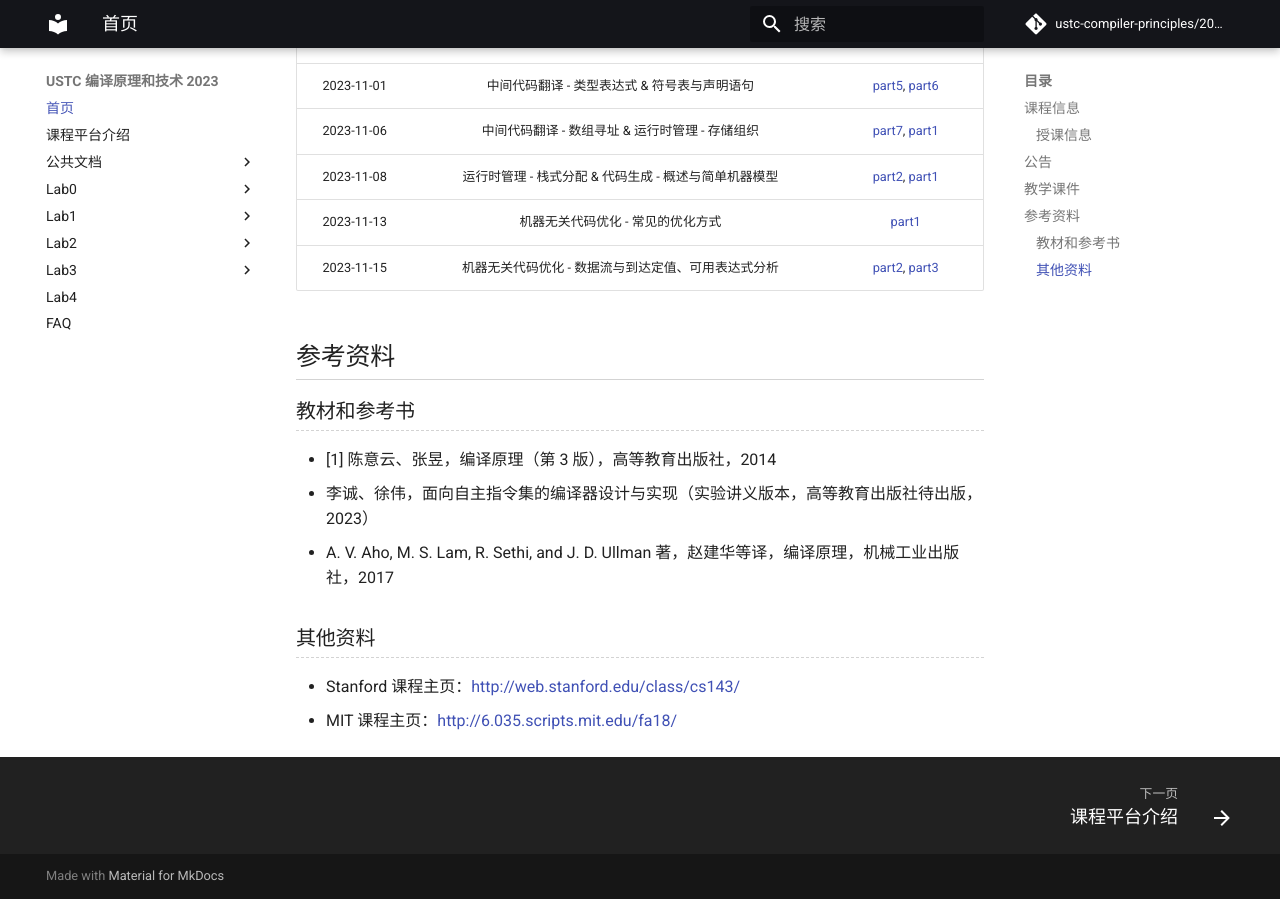
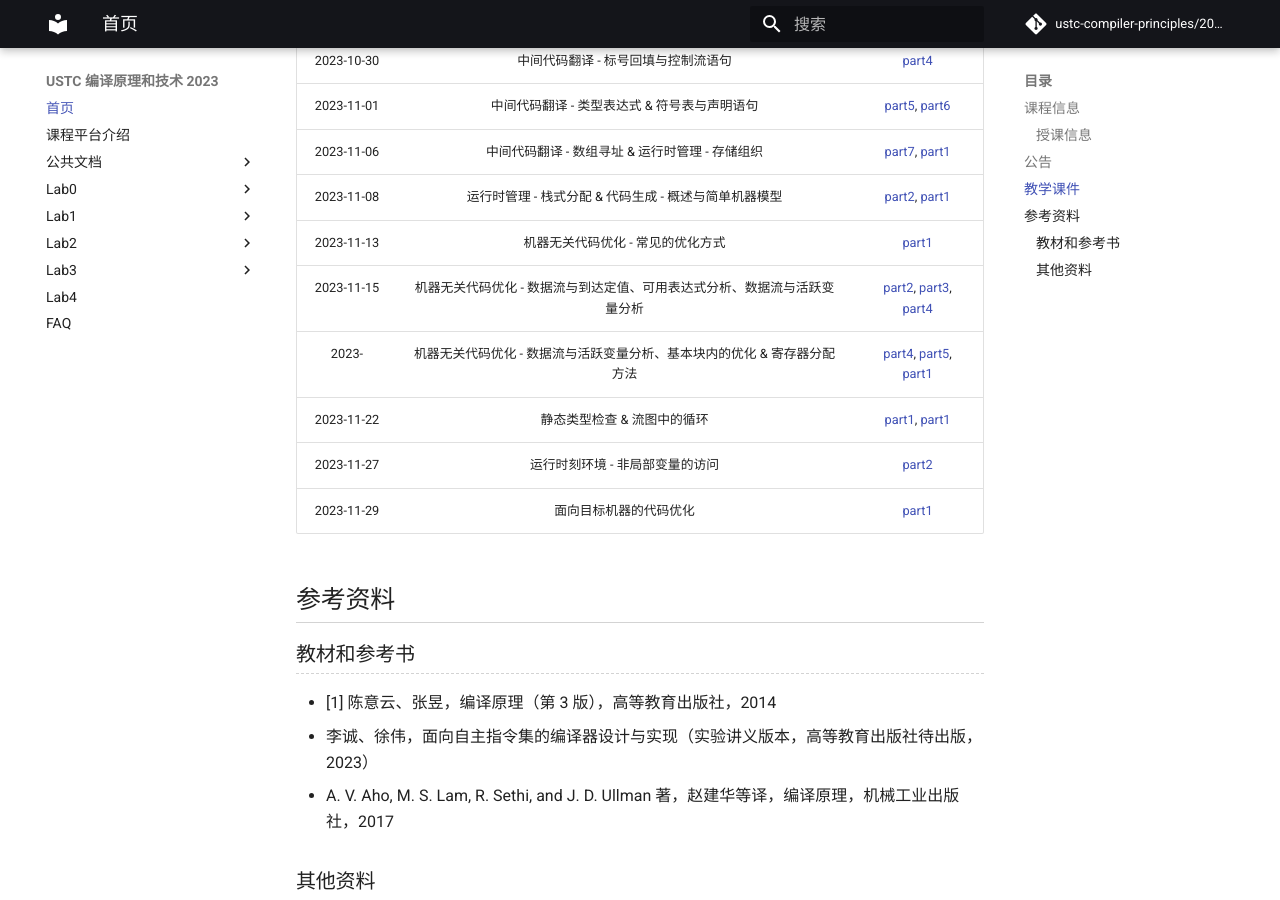
Before and after one commit to ustc-compiler-principles/2023, an MkDocs documentation site: the page built from docs/README.md, in a window 1280 px wide and 900 px high, scrolled down 2170 px. Built offline with MkDocs 1.6.1 and Material for MkDocs 9.7.7, drawn with Linux system fonts in a browser that asks for light colours; comment, search, counter and statistics services are not loaded.

Commit message:
Update README.md

```diff
--- a/docs/README.md
+++ b/docs/README.md
@@ -43,26 +43,30 @@
 
 ## 教学课件
 
-|    日期    |                          标题                          |                                                                                                                 课件                                                                                                                  |
-| :--------: | :----------------------------------------------------: | :-----------------------------------------------------------------------------------------------------------------------------------------------------------------------------------------------------------------------------------: |
-| 2023-09-04 |                   编译原理和技术导论                   |                                                                              [part1](https://rec.ustc.edu.cn/share/be63e5f0-4bbf-11ee-ab8f-8556ef2e1b82)                                                                              |
-| 2023-09-06 |                        词法分析                        | [part1](https://rec.ustc.edu.cn/share/7c8cb640-4bfa-11ee-801b-996bfe70e4c4), [part2](https://rec.ustc.edu.cn/share/971f5a80-4bfa-11ee-9c40-3f9629e3618a), [part3](https://rec.ustc.edu.cn/share/daf23f60-4bfa-11ee-ba03-e1b373b96f27) |
-| 2023-09-11 |               语法分析 - 上下文无关文法                |                                                                              [part1](https://rec.ustc.edu.cn/share/1adc23a0-5043-11ee-ae58-c51868b36892)                                                                              |
-| 2023-09-13 |             语法分析 - 自顶向下 - 递归下降             |                                                                              [part2](https://rec.ustc.edu.cn/share/11c40120-5208-11ee-8fb3-0b34e4219c8a)                                                                              |
-| 2023-09-18 |            语法分析 - 自顶向下 - LL(1) 文法            |                                                                              [part3](https://rec.ustc.edu.cn/share/08643ef0-5564-11ee-88f3-1509f631aa4a)                                                                              |
-| 2023-09-20 |  语法分析 - 自底向上 - 移进规约 & LR 分析器的简单模型  |                                       [part4](https://rec.ustc.edu.cn/share/fcba4990-5772-11ee-a14c-a36e421ab311), [part5](https://rec.ustc.edu.cn/share/08206b90-5773-11ee-a7a9-2766281e042e)                                        |
-| 2023-09-25 |       语法分析 - 简单的 LR 方法 & 规范的 LR 方法       |                                       [part6](https://rec.ustc.edu.cn/share/1a7a4df0-5b4c-11ee-8033-1da927361dcb), [part7](https://rec.ustc.edu.cn/share/322166f0-5b4c-11ee-b6aa-cb031e864251)                                        |
-| 2023-09-27 |                      中间代码表示                      |                                                                              [part1](https://rec.ustc.edu.cn/share/3fba3780-64dc-11ee-b89d-3bff5ec34c27)                                                                              |
-| 2023-10-07 |      语法制导翻译 - 语法制导定义 & S/L 属性的定义      |                                       [part1](https://rec.ustc.edu.cn/share/e0e4d8e0-5cdf-11ee-a097-75437996f503), [part2](https://rec.ustc.edu.cn/share/10e6d050-68c7-11ee-a697-13d9155d40a5)                                        |
-| 2023-10-11 | 语法制导翻译 - 语法制导翻译方案 & L 属性定义的翻译方案 |                                       [part3](https://rec.ustc.edu.cn/share/60f07260-68c7-11ee-ac16-c97fd4666cee), [part4](https://rec.ustc.edu.cn/share/71c78a80-68c7-11ee-b670-b5952f4e628a)                                        |
-| 2023-10-16 |      中间代码翻译 - 简单语句、控制流与布尔表达式       |                                       [part1](https://rec.ustc.edu.cn/share/aaa7e250-81e3-11ee-b601-cf1e5b684040), [part2](https://rec.ustc.edu.cn/share/b97993e0-81e3-11ee-b4bf-238eae90436f)                                        |
-| 2023-10-18 |          中间代码翻译 - 标号回填与布尔表达式           |                                                                              [part3](https://rec.ustc.edu.cn/share/898d59b0-81e4-11ee-a431-a7ebbdb09b39)                                                                              |
-| 2023-10-30 |          中间代码翻译 - 标号回填与控制流语句           |                                                                              [part4](https://rec.ustc.edu.cn/share/898d59b0-81e4-11ee-a431-a7ebbdb09b39)                                                                              |
-| 2023-11-01 |      中间代码翻译 - 类型表达式 & 符号表与声明语句      |                                       [part5](https://rec.ustc.edu.cn/share/898d59b0-81e4-11ee-a431-a7ebbdb09b39), [part6](https://rec.ustc.edu.cn/share/898d59b0-81e4-11ee-a431-a7ebbdb09b39)                                        |
-| 2023-11-06 |    中间代码翻译 - 数组寻址 & 运行时管理 - 存储组织     |                                       [part7](https://rec.ustc.edu.cn/share/898d59b0-81e4-11ee-a431-a7ebbdb09b39), [part1](https://rec.ustc.edu.cn/share/898d59b0-81e4-11ee-a431-a7ebbdb09b39)                                        |
-| 2023-11-08 | 运行时管理 - 栈式分配 & 代码生成 - 概述与简单机器模型  |                                       [part2](https://rec.ustc.edu.cn/share/898d59b0-81e4-11ee-a431-a7ebbdb09b39), [part1](https://rec.ustc.edu.cn/share/898d59b0-81e4-11ee-a431-a7ebbdb09b39)                                        |
-| 2023-11-13 |           机器无关代码优化 - 常见的优化方式            |                                                                              [part1](https://rec.ustc.edu.cn/share/898d59b0-81e4-11ee-a431-a7ebbdb09b39)                                                                              |
-| 2023-11-15 |  机器无关代码优化 - 数据流与到达定值、可用表达式分析   |                                       [part2](https://rec.ustc.edu.cn/share/ec735a10-8372-11ee-a33f-3f4ce56e99ac), [part3](https://rec.ustc.edu.cn/share/f7edf830-8372-11ee-a4ee-89e3b900b6a4)                                        |
+|    日期    |                             标题                             |                             课件                             |
+| :--------: | :----------------------------------------------------------: | :----------------------------------------------------------: |
+| 2023-09-04 |                      编译原理和技术导论                      | [part1](https://rec.ustc.edu.cn/share/be63e5f0-4bbf-11ee-ab8f-8556ef2e1b82) |
+| 2023-09-06 |                           词法分析                           | [part1](https://rec.ustc.edu.cn/share/7c8cb640-4bfa-11ee-801b-996bfe70e4c4), [part2](https://rec.ustc.edu.cn/share/971f5a80-4bfa-11ee-9c40-3f9629e3618a), [part3](https://rec.ustc.edu.cn/share/daf23f60-4bfa-11ee-ba03-e1b373b96f27) |
+| 2023-09-11 |                  语法分析 - 上下文无关文法                   | [part1](https://rec.ustc.edu.cn/share/1adc23a0-5043-11ee-ae58-c51868b36892) |
+| 2023-09-13 |                语法分析 - 自顶向下 - 递归下降                | [part2](https://rec.ustc.edu.cn/share/11c40120-5208-11ee-8fb3-0b34e4219c8a) |
+| 2023-09-18 |               语法分析 - 自顶向下 - LL(1) 文法               | [part3](https://rec.ustc.edu.cn/share/08643ef0-5564-11ee-88f3-1509f631aa4a) |
+| 2023-09-20 |     语法分析 - 自底向上 - 移进规约 & LR 分析器的简单模型     | [part4](https://rec.ustc.edu.cn/share/fcba4990-5772-11ee-a14c-a36e421ab311), [part5](https://rec.ustc.edu.cn/share/08206b90-5773-11ee-a7a9-2766281e042e) |
+| 2023-09-25 |          语法分析 - 简单的 LR 方法 & 规范的 LR 方法          | [part6](https://rec.ustc.edu.cn/share/1a7a4df0-5b4c-11ee-8033-1da927361dcb), [part7](https://rec.ustc.edu.cn/share/322166f0-5b4c-11ee-b6aa-cb031e864251) |
+| 2023-09-27 |                         中间代码表示                         | [part1](https://rec.ustc.edu.cn/share/3fba3780-64dc-11ee-b89d-3bff5ec34c27) |
+| 2023-10-07 |         语法制导翻译 - 语法制导定义 & S/L 属性的定义         | [part1](https://rec.ustc.edu.cn/share/e0e4d8e0-5cdf-11ee-a097-75437996f503), [part2](https://rec.ustc.edu.cn/share/10e6d050-68c7-11ee-a697-13d9155d40a5) |
+| 2023-10-11 |    语法制导翻译 - 语法制导翻译方案 & L 属性定义的翻译方案    | [part3](https://rec.ustc.edu.cn/share/60f07260-68c7-11ee-ac16-c97fd4666cee), [part4](https://rec.ustc.edu.cn/share/71c78a80-68c7-11ee-b670-b5952f4e628a) |
+| 2023-10-16 |         中间代码翻译 - 简单语句、控制流与布尔表达式          | [part1](https://rec.ustc.edu.cn/share/aaa7e250-81e3-11ee-b601-cf1e5b684040), [part2](https://rec.ustc.edu.cn/share/b97993e0-81e3-11ee-b4bf-238eae90436f) |
+| 2023-10-18 |             中间代码翻译 - 标号回填与布尔表达式              | [part3](https://rec.ustc.edu.cn/share/898d59b0-81e4-11ee-a431-a7ebbdb09b39) |
+| 2023-10-30 |             中间代码翻译 - 标号回填与控制流语句              | [part4](https://rec.ustc.edu.cn/share/898d59b0-81e4-11ee-a431-a7ebbdb09b39) |
+| 2023-11-01 |         中间代码翻译 - 类型表达式 & 符号表与声明语句         | [part5](https://rec.ustc.edu.cn/share/898d59b0-81e4-11ee-a431-a7ebbdb09b39), [part6](https://rec.ustc.edu.cn/share/898d59b0-81e4-11ee-a431-a7ebbdb09b39) |
+| 2023-11-06 |       中间代码翻译 - 数组寻址 & 运行时管理 - 存储组织        | [part7](https://rec.ustc.edu.cn/share/898d59b0-81e4-11ee-a431-a7ebbdb09b39), [part1](https://rec.ustc.edu.cn/share/898d59b0-81e4-11ee-a431-a7ebbdb09b39) |
+| 2023-11-08 |    运行时管理 - 栈式分配 & 代码生成 - 概述与简单机器模型     | [part2](https://rec.ustc.edu.cn/share/898d59b0-81e4-11ee-a431-a7ebbdb09b39), [part1](https://rec.ustc.edu.cn/share/898d59b0-81e4-11ee-a431-a7ebbdb09b39) |
+| 2023-11-13 |              机器无关代码优化 - 常见的优化方式               | [part1](https://rec.ustc.edu.cn/share/898d59b0-81e4-11ee-a431-a7ebbdb09b39) |
+| 2023-11-15 | 机器无关代码优化 - 数据流与到达定值、可用表达式分析、数据流与活跃变量分析 | [part2](https://rec.ustc.edu.cn/share/ec735a10-8372-11ee-a33f-3f4ce56e99ac), [part3](https://rec.ustc.edu.cn/share/f7edf830-8372-11ee-a4ee-89e3b900b6a4), [part4](https://rec.ustc.edu.cn/share/49526e90-9043-11ee-b984-bfcfb1e71335) |
+|   2023-    | 机器无关代码优化 - 数据流与活跃变量分析、基本块内的优化 & 寄存器分配方法 | [part4](https://rec.ustc.edu.cn/share/49526e90-9043-11ee-b984-bfcfb1e71335), [part5](https://rec.ustc.edu.cn/share/6b7a21f0-9043-11ee-b553-ab6f413f1658), [part1](https://rec.ustc.edu.cn/share/05972ed0-9044-11ee-9278-b9679a1c57b3) |
+| 2023-11-22 |                 静态类型检查 & 流图中的循环                  | [part1](https://rec.ustc.edu.cn/share/60bbf180-9045-11ee-bc96-e388a9810d5b), [part1](https://rec.ustc.edu.cn/share/4ad00130-9045-11ee-a6b5-83f7236ec56e) |
+| 2023-11-27 |               运行时刻环境 - 非局部变量的访问                | [part2](https://rec.ustc.edu.cn/share/bef41780-9045-11ee-8887-1ba1740d80fe) |
+| 2023-11-29 |                    面向目标机器的代码优化                    | [part1](https://rec.ustc.edu.cn/share/d6169380-9045-11ee-8a37-87201671ab8d) |
 
 ## 参考资料
 
```
